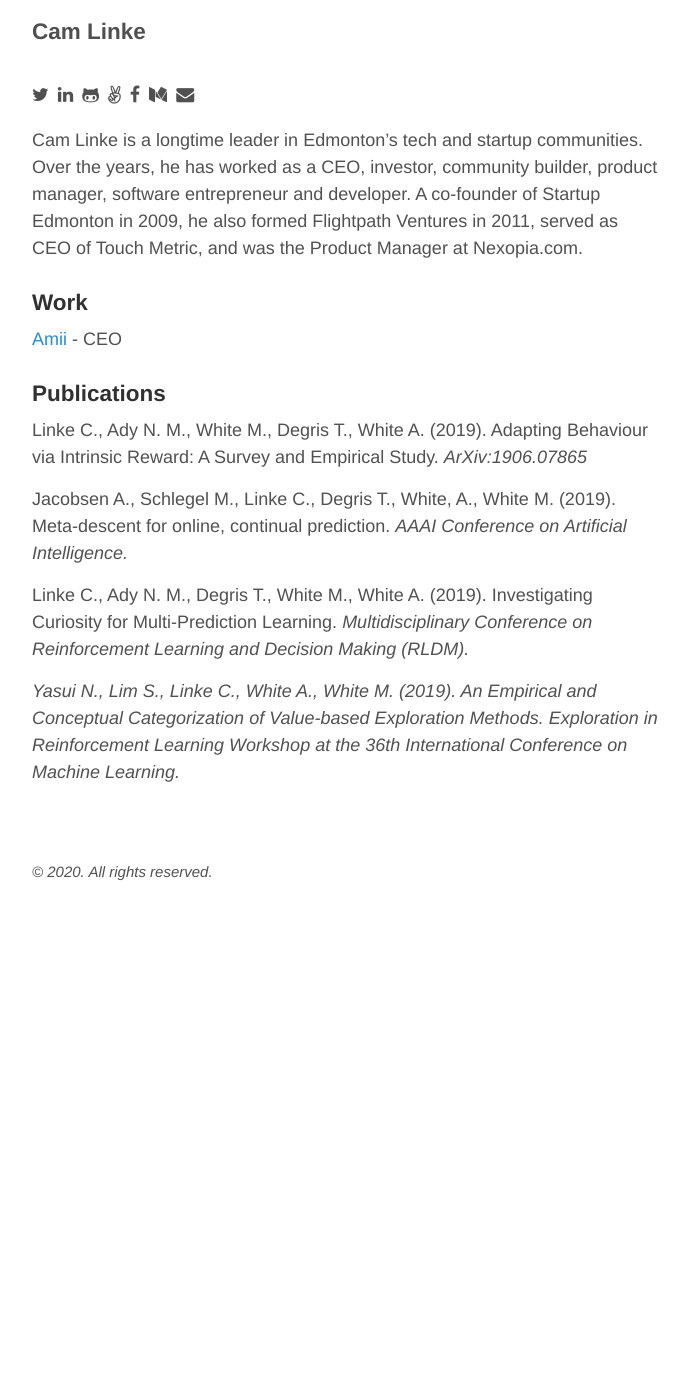
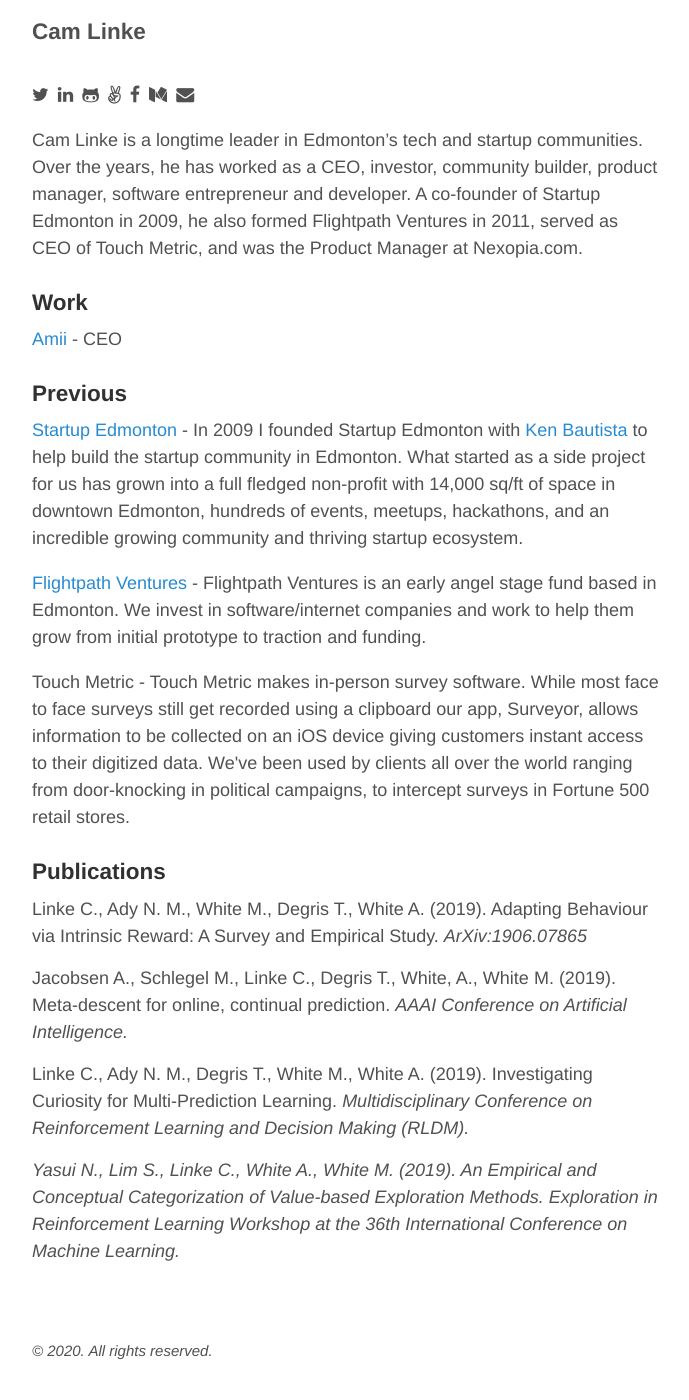
Before and after one commit to camlinke/camlinke.github.io, a Jekyll site: the page built from index.html, in a window 1280 px wide. Shown: the whole page, without its empty margins (293-982 px from the left). Built offline with Jekyll 4.4.1, drawn with Linux system fonts in a browser that asks for light colours; nearby versions of some CDN libraries; the list of posts is cut into pages by our own code; before the commit the page ends 921 px from its top, so only the background shows below that.

Commit message:
Update index.html

```diff
--- a/index.html
+++ b/index.html
@@ -18,10 +18,10 @@
 <h3>Work</h3>
 <p><a href="http://amii.ca">Amii</a> - CEO</p>
 
-<!-- <h3>Previous</h3>
+<h3>Previous</h3>
 <p><a href="http://startupedmonton.com">Startup Edmonton</a> - In 2009 I founded Startup Edmonton with <a href="https://www.linkedin.com/in/kenbautista">Ken Bautista</a> to help build the startup community in Edmonton. What started as a side project for us has grown into a full fledged non-profit with 14,000 sq/ft of space in downtown Edmonton, hundreds of events, meetups, hackathons, and an incredible growing community and thriving startup ecosystem.</p>
-<p><a href="http://flightpathventures.com">Flightpath Ventures</a> - Flightpath Ventures is an early angel stage fund based in Edmonton. We invest in software/internet companies and work to help them grow from initial prototype to traction and funding.</p> -->
-<!-- <p><a href="http://touchmetric.com">Touch Metric</a> - Touch Metric makes in-person survey software. While most face to face surveys still get recorded using a clipboard our app, Surveyor, allows information to be collected on an iOS device giving customers instant access to their digitized data. We've been used by clients all over the world ranging from door-knocking in political campaigns, to intercept surveys in Fortune 500 retail stores.</p> -->
+<p><a href="http://flightpathventures.com">Flightpath Ventures</a> - Flightpath Ventures is an early angel stage fund based in Edmonton. We invest in software/internet companies and work to help them grow from initial prototype to traction and funding.</p>
+Touch Metric - Touch Metric makes in-person survey software. While most face to face surveys still get recorded using a clipboard our app, Surveyor, allows information to be collected on an iOS device giving customers instant access to their digitized data. We've been used by clients all over the world ranging from door-knocking in political campaigns, to intercept surveys in Fortune 500 retail stores.</p>
 
 <!-- <h3>Playing with Technologies</h3>
 <ul class="frontpage-list descriptive">
```
